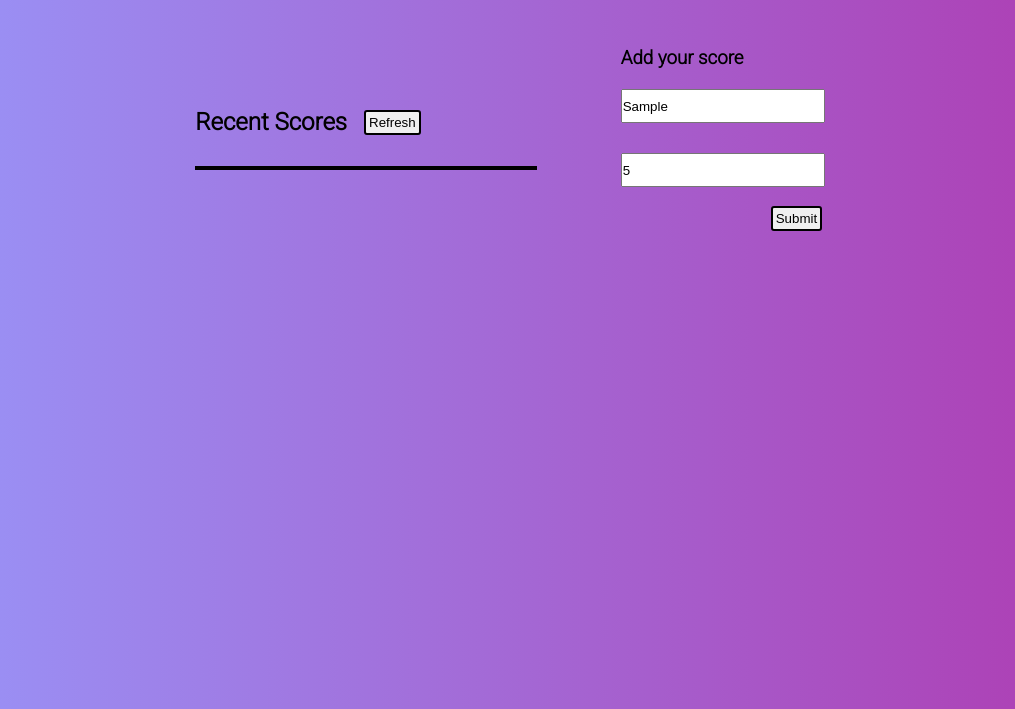
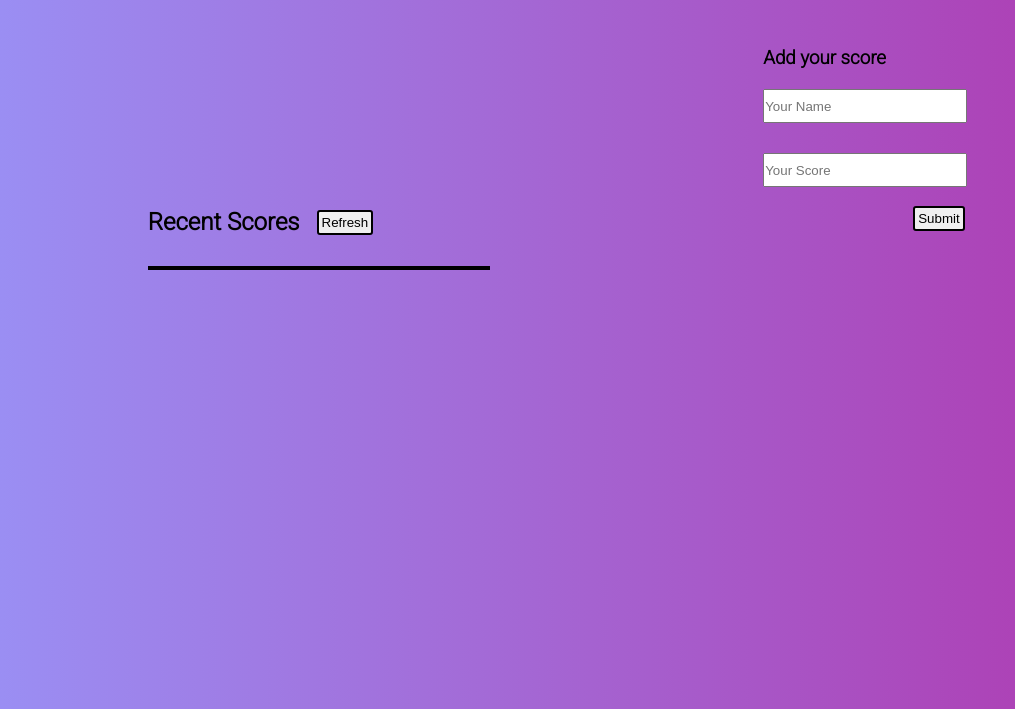
Before and after one commit to theBwoyProgrammer/LeaderBoard-App, a website built with webpack: page src/index.html in a window 1280 px wide. Both pictures are taken after typing "Sample", "5" into the empty fields and a click on the input "Submit". Shown: the part 91-800 px from the top of the page, without its empty margins (132-1147 px from the left). Built offline with nearby package versions, Linux system fonts and the light colour scheme; no server answers.

Commit message:
added emptying form on submitting

```diff
--- a/src/index.html
+++ b/src/index.html
@@ -23,8 +23,8 @@
         <div class="add-section">
           <h3>Add your score</h3>
 
-            <input type="text" class="input-1" id="name" name="fname" placeholder="Your Name"><br>
-            <input type="number" class="input-2" id="score" name="lname" placeholder="Your Score"><br><br>
+            <input type="text" class="input-1" id="name" name="name" placeholder="Your Name" required><br>
+            <input type="number" class="input-2" id="score" name="score" placeholder="Your Score" required><br><br>
             <input type="submit" class="input-3" value="Submit">
 
 
--- a/src/index.js
+++ b/src/index.js
@@ -9,4 +9,6 @@ submitBtn.addEventListener('click', (e) => {
   e.preventDefault();
   apiSend();
   alert('Added successfully');
+  document.getElementById('name').value = '';
+  document.querySelector('.input-2').value = '';
 });
--- a/src/styles.css
+++ b/src/styles.css
@@ -85,4 +85,6 @@ ul .li:nth-of-type(even) {
 
 .add-section {
   width: 200px;
+  margin-left: 95px;
+  margin-bottom: 100px;
 }
```
